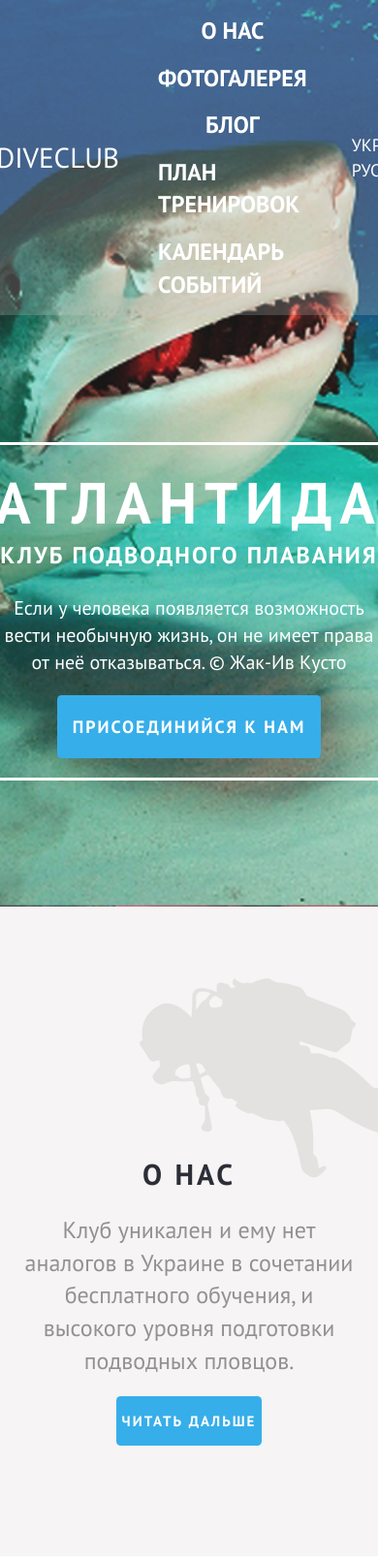
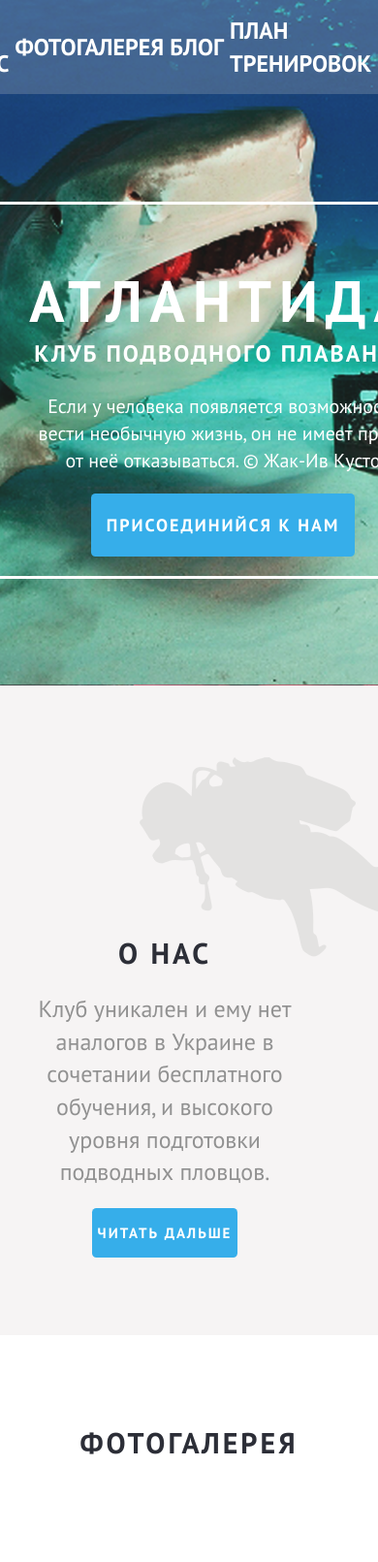
Before and after one commit to AtlantidaDev/atlantida-kpi-ua, a Django app: page / in a window 390 px wide; the page is wider, and only the part inside the window is pictured. Shown: the top 1611 px of that part at 97% size. Run offline with Django 3.2, Linux system fonts and the light colour scheme; some libraries are stand-ins or nearby versions.

Commit message:
Media queries were moved from main.css to media.css

```diff
--- a/atlantida/static/CSS/main.css
+++ b/atlantida/static/CSS/main.css
@@ -74,11 +74,7 @@
     margin-bottom: 15px;
 }
 
-@media screen and (max-width: 1024px) {
-    .top-menu {
-        flex-direction: column;
-    }
-}
+
 
 .before-menu {
     margin-left: 20px;
@@ -138,18 +134,6 @@
     align-self: center;
     flex-basis: 60%;
     margin: 60px 20px 20px 90px;
-}
-
-@media screen and (max-width: 768px) {
-    .welcome__text {
-        text-align: center;
-        flex-basis: 100%;
-        margin: 20px;
-    }
-
-    .welcome__diver {
-        display: none;
-    }
 }
 
 .welcome__diver {
@@ -227,18 +211,6 @@
     position: relative;
 }
 
-@media screen and (max-width: 1024px) {
-
-    .about__text {
-        float: none;
-        margin: 0 auto;
-        text-align: center;
-    }
-
-    .about__photos {
-        display: none;
-    }
-}
 
 .about__photos__img {
     position: absolute;
--- /dev/null
+++ b/atlantida/static/CSS/media.css
@@ -0,0 +1,38 @@
+/******************************************************/
+/* Laptops */
+/******************************************************/
+
+@media screen and (max-width: 1024px) {
+    .top-menu {
+        flex-direction: column;
+    }
+}
+
+@media screen and (max-width: 1024px) {
+
+    .about__text {
+        float: none;
+        margin: 0 auto;
+        text-align: center;
+    }
+
+    .about__photos {
+        display: none;
+    }
+}
+
+/******************************************************/
+/* Tablets */
+/******************************************************/
+
+@media screen and (max-width: 768px) {
+    .welcome__text {
+        text-align: center;
+        flex-basis: 100%;
+        margin: 20px;
+    }
+
+    .welcome__diver {
+        display: none;
+    }
+}
--- a/atlantida/templates/index.html
+++ b/atlantida/templates/index.html
@@ -11,6 +11,7 @@
     <link href="https://fonts.googleapis.com/css?family=PT+Sans:400,700" rel="stylesheet">
 
     <link rel="stylesheet" type="text/css" href="{% static 'CSS/reset.css' %}">
+    <link rel="stylesheet" type="text/css" href="{% static 'CSS/media.css' %}">
     <link rel="stylesheet" type="text/css" href="{% static 'CSS/main.css' %}">
 
     <link rel="stylesheet" href="{% static 'CSS/justifiedGallery.min.css' %}" />
```
